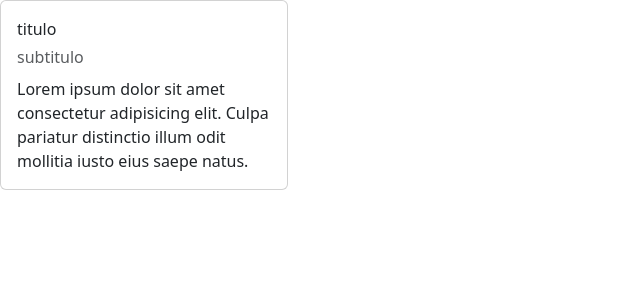
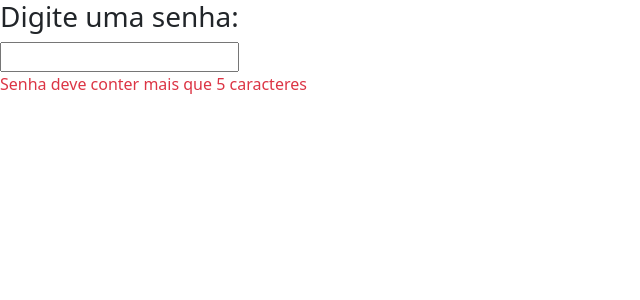
Before and after one commit to AdaltoRG/ExerciciosDiH, an Angular app in the folder M1S11/: page / in a window 1280 px wide. Shown: the top 300 px of the page, without its empty margins (0-640 px from the left). Built offline with nearby package versions, Linux system fonts and the light colour scheme.

Commit message:
M1S11 - Exercício 7

```diff
--- a/M1S11/src/app/app.component.html
+++ b/M1S11/src/app/app.component.html
@@ -7,9 +7,10 @@
         voluptatibus ea ab quos molestiae at expedita maiores dolore a corrupti!</p>
 </app-exercicio4> -->
 
-<app-exercicio5>
+<!-- <app-exercicio5>
     <span class="titulo">titulo</span>
     <span class="subtitulo">subtitulo</span>
     <span class="texto">Lorem ipsum dolor sit amet consectetur adipisicing elit. Culpa pariatur distinctio illum odit
         mollitia iusto eius saepe natus.</span>
-</app-exercicio5>
+</app-exercicio5> -->
+<app-exercicio7></app-exercicio7>
--- /dev/null
+++ b/M1S11/src/app/exercicio7/exercicio7.component.html
@@ -0,0 +1,10 @@
+<div>
+    <h3>Digite uma senha:</h3>
+    <input type="text" min="5" [(ngModel)]="text" />
+    <p class="text-success" *ngIf="text.length > 5; else templateElse">
+      Senha possui mais que 5 caracteres, está tudo certo :)
+    </p>
+    <ng-template #templateElse>
+      <p class="text-danger">Senha deve conter mais que 5 caracteres</p>
+    </ng-template>
+  </div>
--- /dev/null
+++ b/M1S11/src/app/exercicio7/exercicio7.component.ts
@@ -0,0 +1,10 @@
+import { Component } from '@angular/core';
+
+@Component({
+  selector: 'app-exercicio7',
+  templateUrl: './exercicio7.component.html',
+  styleUrls: ['./exercicio7.component.css']
+})
+export class Exercicio7Component {
+  text='';
+}
```
Also changed, not shown: M1S11/src/app/app.module.ts (+6 -2 lines), M1S11/src/app/exercicio7/exercicio7.component.css (added).
